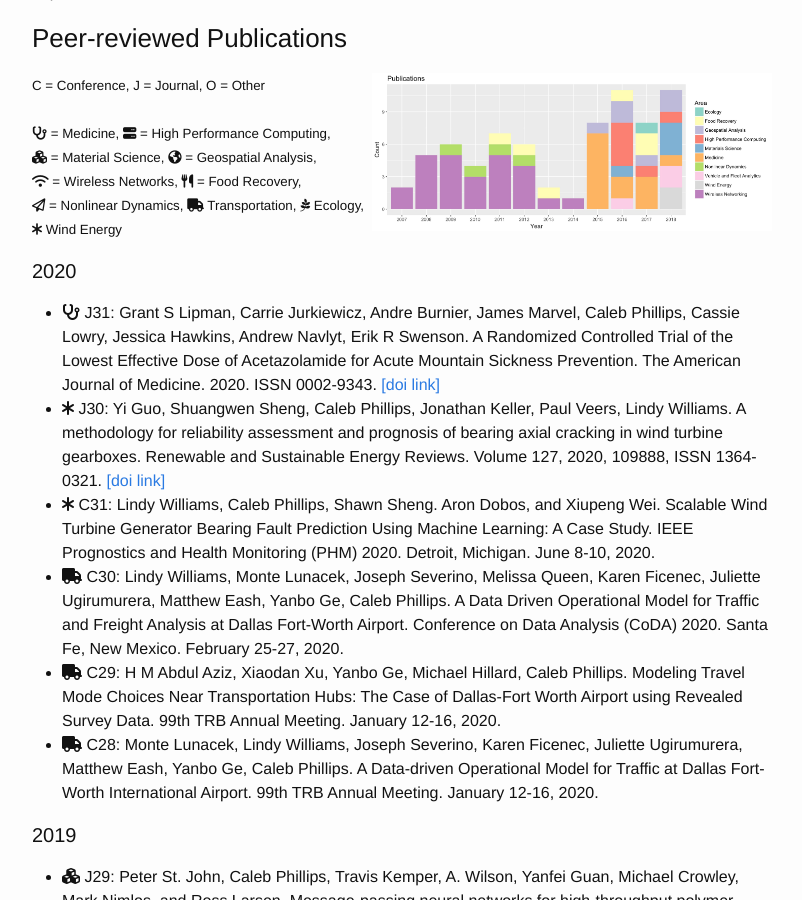
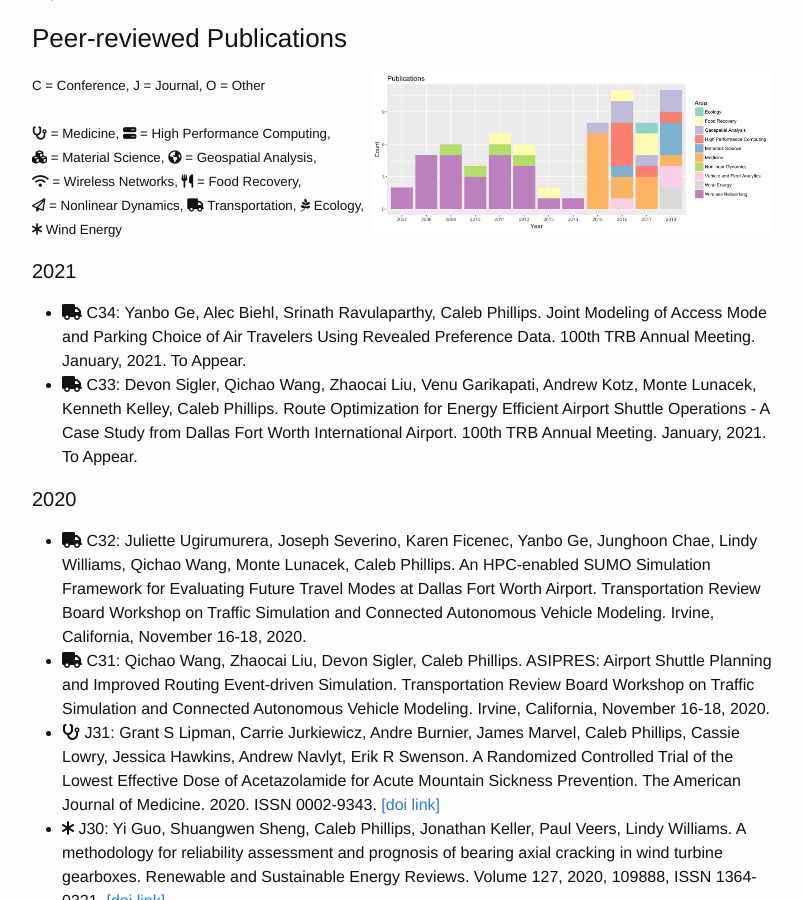
Before and after one commit to somerandomsequence/smallwhitecube, a Jekyll site: the page built from research.md, in a window 1280 px wide and 900 px high, scrolled down 232 px. Shown: the whole window, without its empty margins (238-1040 px from the left). Built offline with Jekyll 4.4.1, drawn with Linux system fonts in a browser that asks for light colours; nearby versions of some CDN libraries.

Commit message:
Update papers.html

```diff
--- a/_includes/papers.html
+++ b/_includes/papers.html
@@ -16,8 +16,16 @@ C = Conference, J = Journal, O = Other<br/><br/>
 <i class="fa fa-asterisk" aria-hidden="true"></i> Wind Energy
 </small>
 
+  <h4>2021</h4>
+  <ul>
+    <li><i class="fa fa-truck"></i> C34: Yanbo Ge, Alec Biehl, Srinath Ravulaparthy, Caleb Phillips. Joint Modeling of Access Mode and Parking Choice of Air Travelers Using Revealed Preference Data. 100th TRB Annual Meeting. January, 2021. To Appear.</li>
+    <li><i class="fa fa-truck"></i> C33: Devon Sigler, Qichao Wang, Zhaocai Liu, Venu Garikapati, Andrew Kotz, Monte Lunacek, Kenneth Kelley, Caleb Phillips. Route Optimization for Energy Efficient Airport Shuttle Operations - A Case Study from Dallas Fort Worth International Airport. 100th TRB Annual Meeting. January, 2021. To Appear.</li>
+  </ul>
+
   <h4>2020</h4>
   <ul>
+    <li><i class="fa fa-truck"></i> C32: Juliette Ugirumurera, Joseph Severino, Karen Ficenec, Yanbo Ge, Junghoon Chae, Lindy Williams, Qichao Wang, Monte Lunacek, Caleb Phillips. An HPC-enabled SUMO Simulation Framework for Evaluating Future Travel Modes at Dallas Fort Worth Airport. Transportation Review Board Workshop on Traffic Simulation and Connected Autonomous Vehicle Modeling. Irvine, California, November 16-18, 2020.</li>
+    <li><i class="fa fa-truck"></i> C31: Qichao Wang, Zhaocai Liu, Devon Sigler, Caleb Phillips. ASIPRES: Airport Shuttle Planning and Improved Routing Event-driven Simulation. Transportation Review Board Workshop on Traffic Simulation and Connected Autonomous Vehicle Modeling. Irvine, California, November 16-18, 2020.</li>
     <li><i class="fa fa-stethoscope" aria-hidden="true"></i> J31: Grant S Lipman, Carrie Jurkiewicz, Andre Burnier, James Marvel, Caleb Phillips, Cassie Lowry, Jessica Hawkins, Andrew Navlyt, Erik R Swenson. A Randomized Controlled Trial of the Lowest Effective Dose of Acetazolamide for Acute Mountain Sickness Prevention. The American Journal of Medicine. 2020. ISSN 0002-9343. <a href="https://doi.org/10.1016/j.amjmed.2020.05.003">[doi link]</a></li>
     <li><i class="fa fa-asterisk"></i> J30: Yi Guo, Shuangwen Sheng, Caleb Phillips, Jonathan Keller, Paul Veers, Lindy Williams. A methodology for reliability assessment and prognosis of bearing axial cracking in wind turbine gearboxes. Renewable and Sustainable Energy Reviews. Volume 127, 2020, 109888, ISSN 1364-0321. <a href="https://doi.org/10.1016/j.rser.2020.109888">[doi link]</a></li>
     <li><i class="fa fa-asterisk"></i> C31: Lindy Williams, Caleb Phillips, Shawn Sheng. Aron Dobos, and Xiupeng Wei. Scalable Wind Turbine Generator Bearing Fault Prediction Using Machine Learning: A Case Study. IEEE Prognostics and Health Monitoring (PHM) 2020. Detroit, Michigan. June 8-10, 2020.</li>
```
